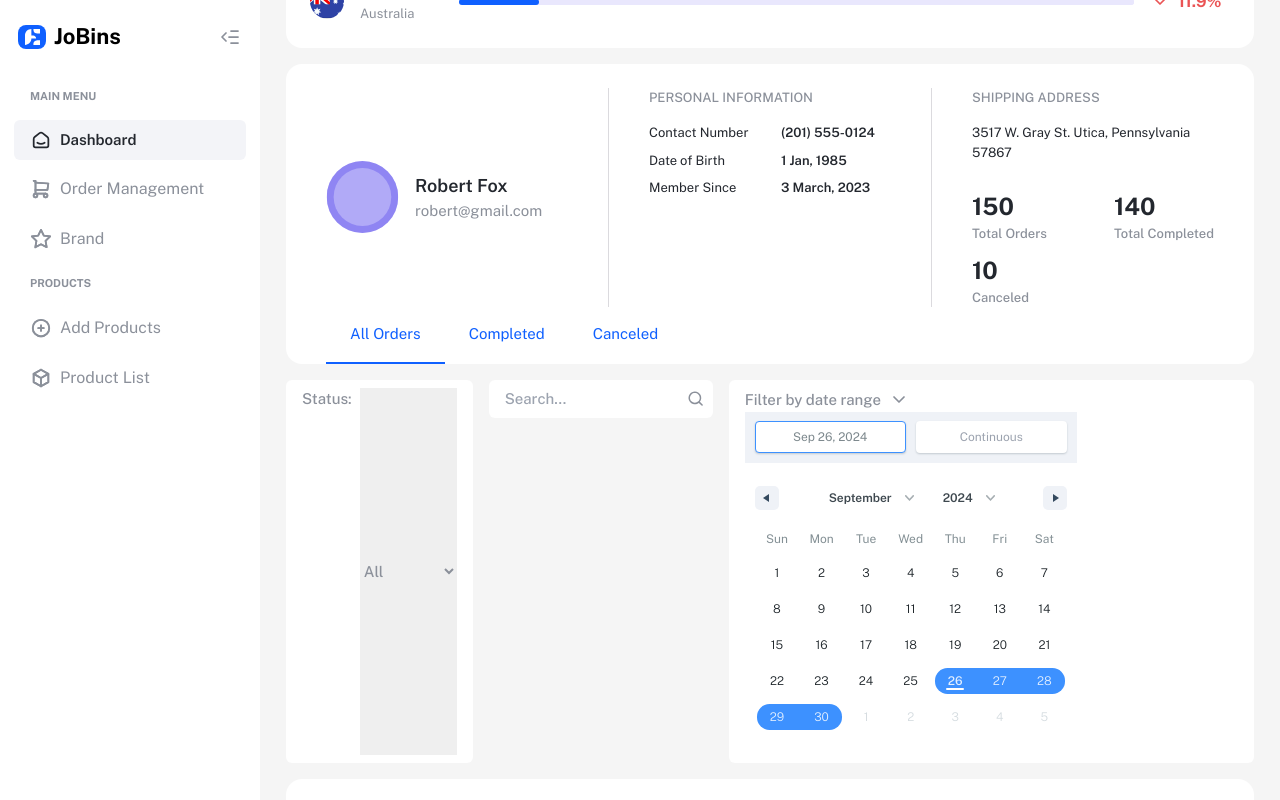
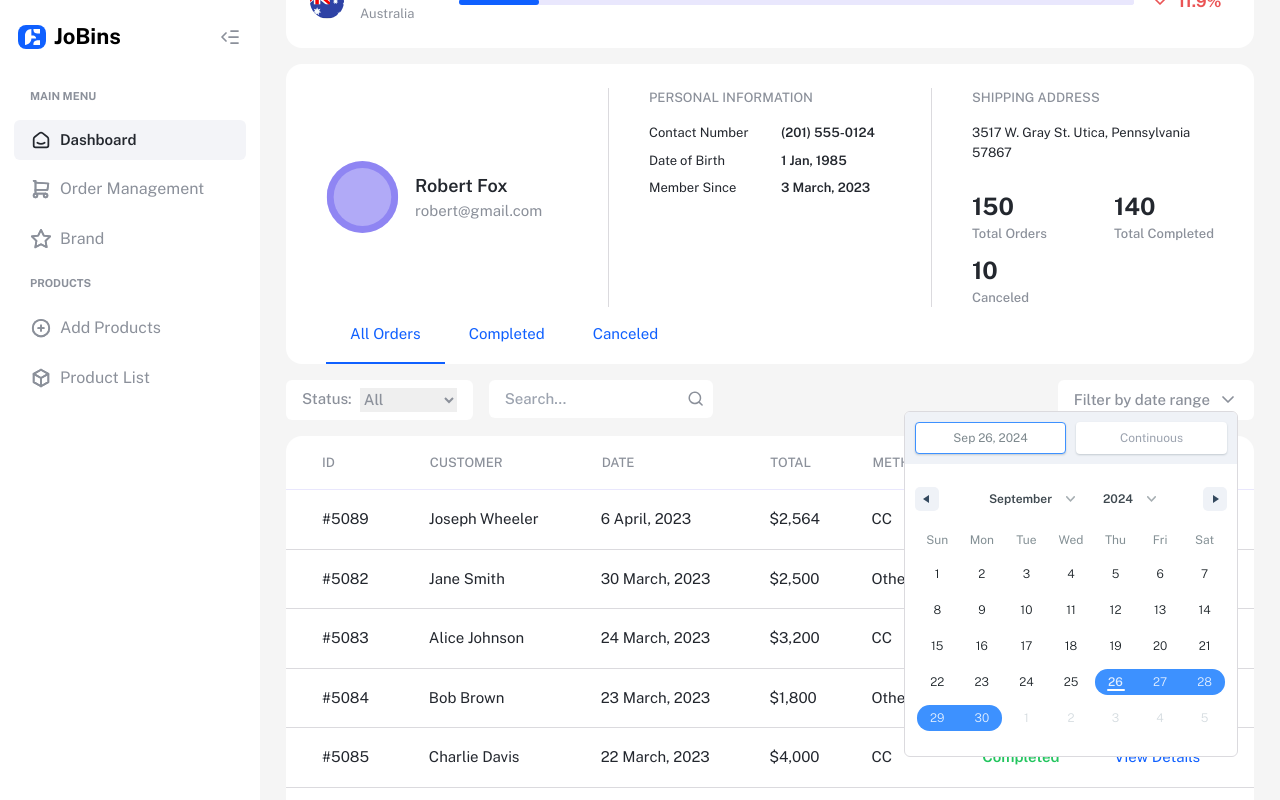
Before and after one commit to SushilBajracharya01/jobins-frontend-challenge, a React (Create React App) app: page / in a window 1280 px wide. Both pictures are taken after a click on the button "Filter by date range". Built offline with nearby package versions, Linux system fonts and the light colour scheme.

Commit message:
feat: add date range input component

```diff
--- a/src/components/@Dashboard/PersonalDash.jsx
+++ b/src/components/@Dashboard/PersonalDash.jsx
@@ -1,7 +1,6 @@
-import dayjs from "dayjs";
 import classNames from "classnames";
+import format from "date-fns/format";
 import { useMemo, useState } from "react";
-import { DateRange } from "react-date-range";
 
 //
 import UserInfo from "./UserInfo";
@@ -18,7 +17,7 @@ import { formatNumber, getStatusClass } from "../../utils/helpers";
 
 //
 import SearchIcon from "../../assets/svgs/SearchIcon";
-import ChevronDown from "../../assets/svgs/ChevronDown";
+import DateRangeInput from "../molecules/DateRangeInput";
 
 const initialState = {
   status: "all",
@@ -34,13 +33,6 @@ const initialState = {
 export default function PersonalDash() {
   const [activeTab, setActiveTab] = useState("all-orders");
   const [filter, setFilter] = useState(initialState);
-  const [state, setState] = useState([
-    {
-      startDate: new Date(),
-      endDate: null,
-      key: "selection",
-    },
-  ]);
 
   const OrderColumn = useMemo(
     () => [
@@ -60,7 +52,7 @@ export default function PersonalDash() {
         accessorKey: "date",
         cell: (info) => {
           let date = new Date(info.getValue());
-          return <span>{dayjs(date).format("D MMMM, YYYY")}</span>;
+          return <span>{format(date, "d MMMM, yyyy")}</span>;
         },
       },
       {
@@ -138,18 +130,7 @@ export default function PersonalDash() {
 
         <div>
           <div className="rounded-[6px] bg-white px-4 py-2">
-            <button className="text-gray-300 font-medium text-[15px]">
-              <span className="flex gap-2">
-                Filter by date range <ChevronDown isColorRed={false} />
-              </span>
-            </button>
-
-            <DateRange
-              editableDateInputs={true}
-              onChange={(item) => setState([item.selection])}
-              moveRangeOnFirstSelection={false}
-              ranges={state}
-            />
+            <DateRangeInput />
           </div>
         </div>
       </section>
--- /dev/null
+++ b/src/components/molecules/DateRangeInput.jsx
@@ -0,0 +1,38 @@
+import { useState } from "react";
+import { DateRange } from "react-date-range";
+import { Menu, MenuButton, MenuItem, MenuItems } from "@headlessui/react";
+
+//
+import ChevronDown from "../../assets/svgs/ChevronDown";
+
+/**
+ *
+ */
+export default function DateRangeInput() {
+  const [state, setState] = useState([
+    {
+      startDate: new Date(),
+      endDate: null,
+      key: "selection",
+    },
+  ]);
+  return (
+    <Menu>
+      <MenuButton className="text-gray-300 font-medium text-[15px]">
+        <span className="flex gap-2">
+          Filter by date range <ChevronDown isColorRed={false} />
+        </span>
+      </MenuButton>
+      <MenuItems anchor="bottom end">
+        <MenuItem className="border rounded-md overflow-hidden">
+          <DateRange
+            editableDateInputs={true}
+            onChange={(item) => setState([item.selection])}
+            moveRangeOnFirstSelection={false}
+            ranges={state}
+          />
+        </MenuItem>
+      </MenuItems>
+    </Menu>
+  );
+}
```
